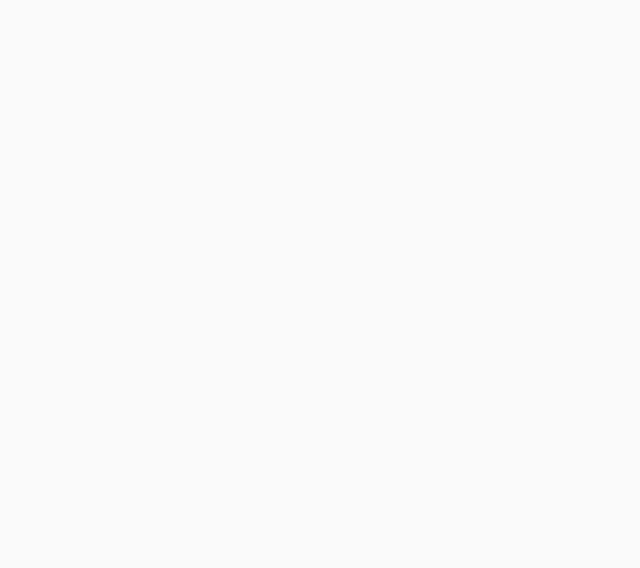
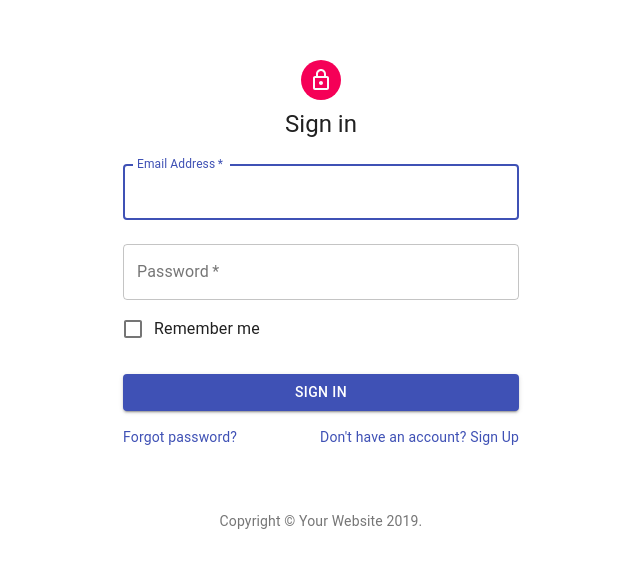
Before and after one commit to TomatoPana/ReactWebStore, a React (Create React App) app: page /login in a window 1280 px wide. Shown: the part 146-714 px from the top of the page, without its empty margins (319-959 px from the left). Built offline with nearby package versions, Linux system fonts and the light colour scheme.

Commit message:
Añadido Rutas y componente 404

```diff
--- a/src/AppRouter.tsx
+++ b/src/AppRouter.tsx
@@ -1,9 +1,16 @@
 import React from "react";
+import { Route, Switch } from "react-router";
+
+import HomeComponent      from "./components/HomeComponent";
+import LoginComponent     from "./components/LoginComponent";
+import NotFoundComponent  from "./components/NotFoundComponent";
 
 const AppRouter: React.FC = () => (
-  <>
-
-  </>
+  <Switch>
+    <Route exact path="/"><HomeComponent /></Route>
+    <Route exact path="/login"><LoginComponent/></Route>
+    <Route><NotFoundComponent/></Route>
+  </Switch>
 )
 
 export default AppRouter;
--- a/src/components/LoginComponent.tsx
+++ b/src/components/LoginComponent.tsx
@@ -51,7 +51,7 @@ const useStyles = makeStyles(theme => ({
   },
   container: {
     width:'100%',
-    heigth:'100%'
+    height:'100%',
   }
 }));
 
--- /dev/null
+++ b/src/components/NotFoundComponent.tsx
@@ -0,0 +1,58 @@
+import React from "react";
+import { Container, Grid, Typography, Card, CardActions, CardActionArea, Button, CardContent } from '@material-ui/core';
+import { makeStyles, Theme, createStyles } from '@material-ui/core/styles';
+
+const useStyles = makeStyles((theme: Theme) =>
+  createStyles({
+    container: {
+      width:'100%',
+      heigth:'100%'
+    },
+    card: {
+      maxWidth: "100%",
+    },
+    paper: {
+      marginTop: '50%',
+      display: "flex",
+      flexDirection: "column",
+      alignItems: "center"
+    },
+  })
+)
+
+const NotFoundComponent: React.FC = () => {
+  const classes = useStyles();
+  return (
+    <Container className={classes.container} component="main" maxWidth="xs">
+      <Grid container direction="column" justify="center" alignItems="center">
+        <Grid item>
+          <div className={classes.paper}>
+            <Card className={classes.card}>
+              <CardActionArea>
+                <CardContent>
+                  <Typography gutterBottom variant="h5" component="h2">
+                    Ups! Esto es un error
+                  </Typography>
+                  <Typography variant="body2" color="textSecondary" component="p">
+                    La página que has solicitado no existe en esta aplicación
+                  </Typography>
+                </CardContent>
+              </CardActionArea>
+              <CardActions>
+                <Button size="small" color="primary">
+                  Go back
+                </Button>
+                <Button size="small" color="primary">
+                  Go to home page
+                </Button>
+              </CardActions>
+            </Card>
+          </div>
+        </Grid>
+      </Grid>
+    </Container>
+  )
+
+}
+
+export default NotFoundComponent;
```
